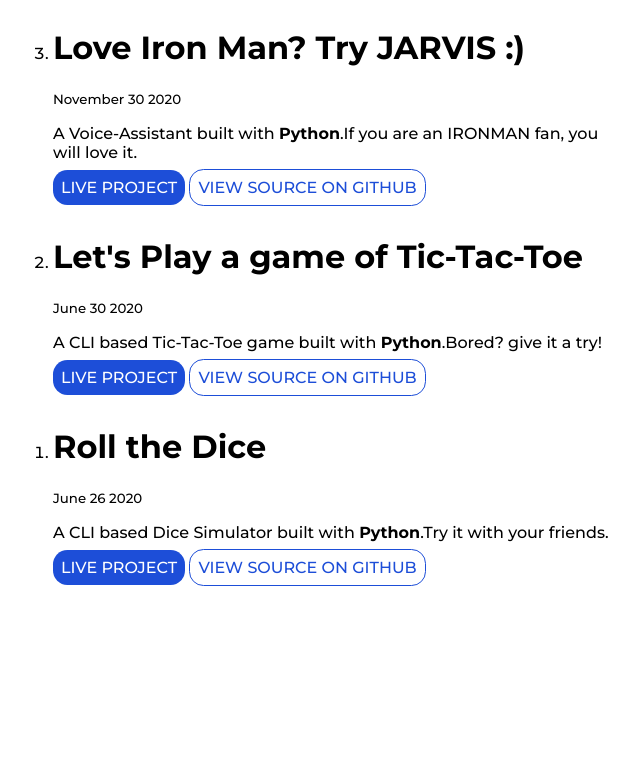
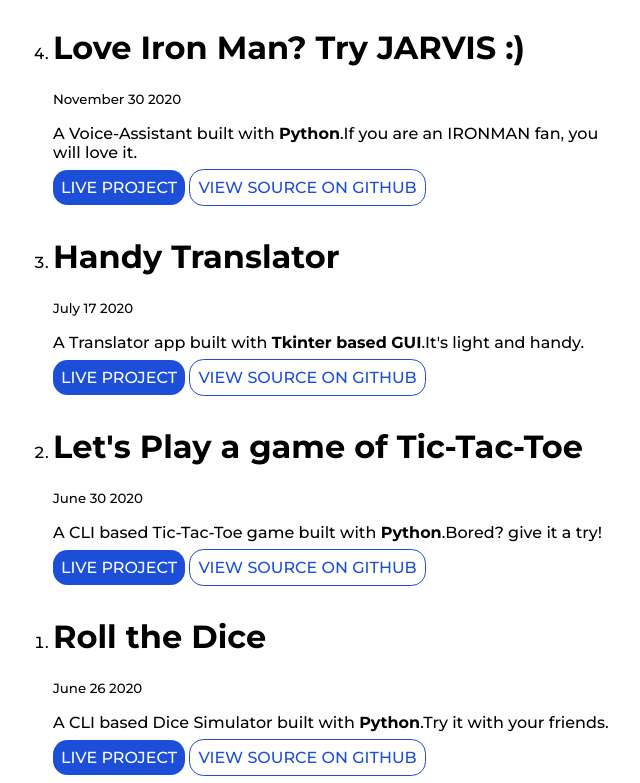
Before and after one commit to AnkitM18-tech/Portfolio-Component-Library, a plain HTML site: page projects.html in a window 1280 px wide. Shown: the part 774-1557 px from the top of the page, without its empty margins (327-967 px from the left). Before the commit the page ends 1367 px from the top, so only its background shows below. Drawn offline with Linux system fonts and the light colour scheme.

Commit message:
projects page updated

```diff
--- a/projects.html
+++ b/projects.html
@@ -40,6 +40,14 @@
             </li>
             <br>
             <li>
+                <h1>Handy Translator</h1>
+                <small>July 17 2020</small>
+                <p>A Translator app built with <strong>Tkinter based GUI</strong>.It's light and handy.</p>
+                <a class="link primary-link" href="https://repl.it/@AnkitM16/Translator#main.py">LIVE PROJECT</a>
+                <a class="link secondary-link" href="https://github.com/AnkitM18-tech/Translator-App">VIEW SOURCE ON GITHUB</a>
+            </li>
+            <br>
+            <li>
                 <h1>Let's Play a game of Tic-Tac-Toe</h1>
                 <small>June 30 2020</small>
                 <p>A CLI based Tic-Tac-Toe game built with <strong>Python</strong>.Bored? give it a try!</p>
```
